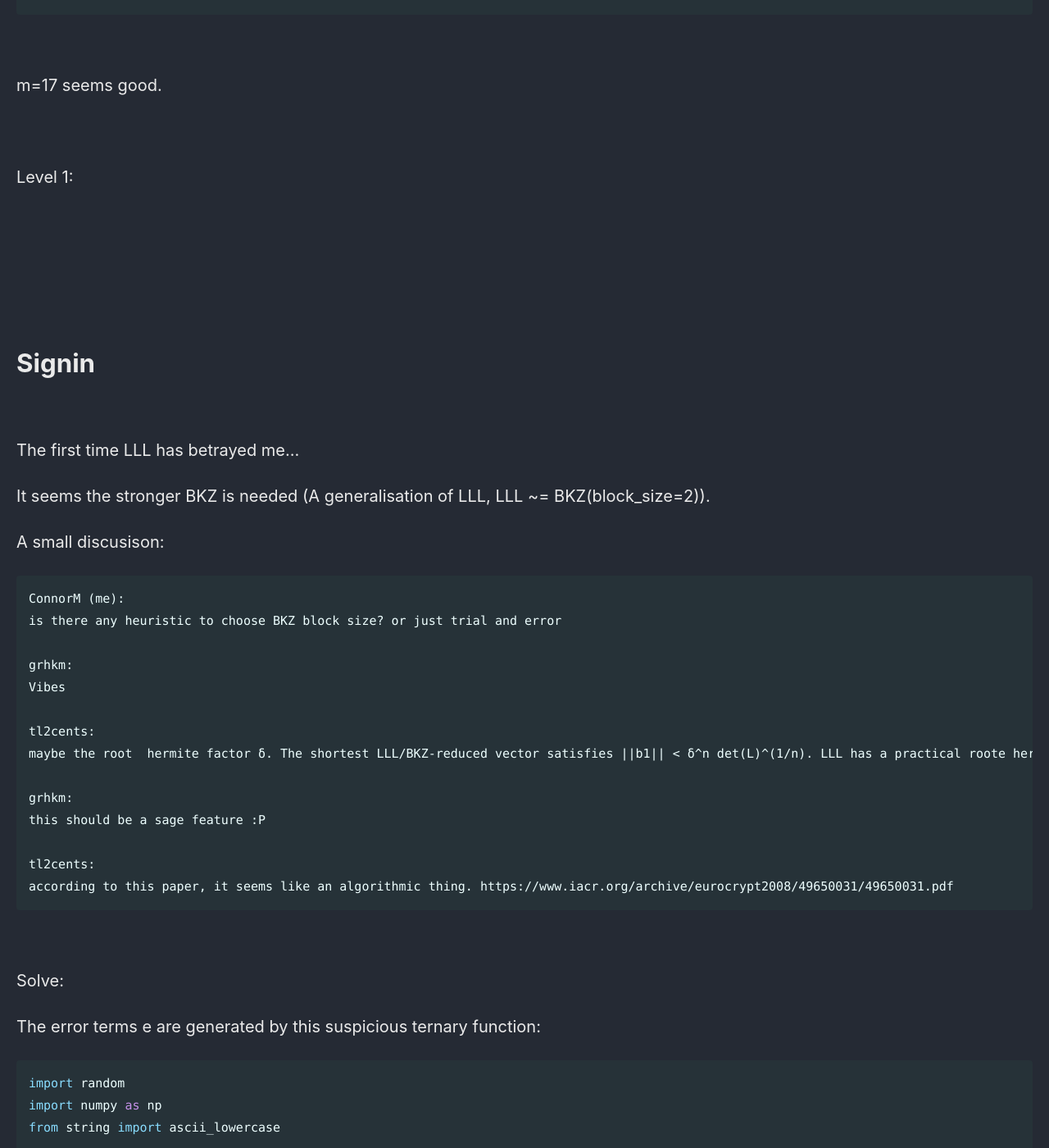
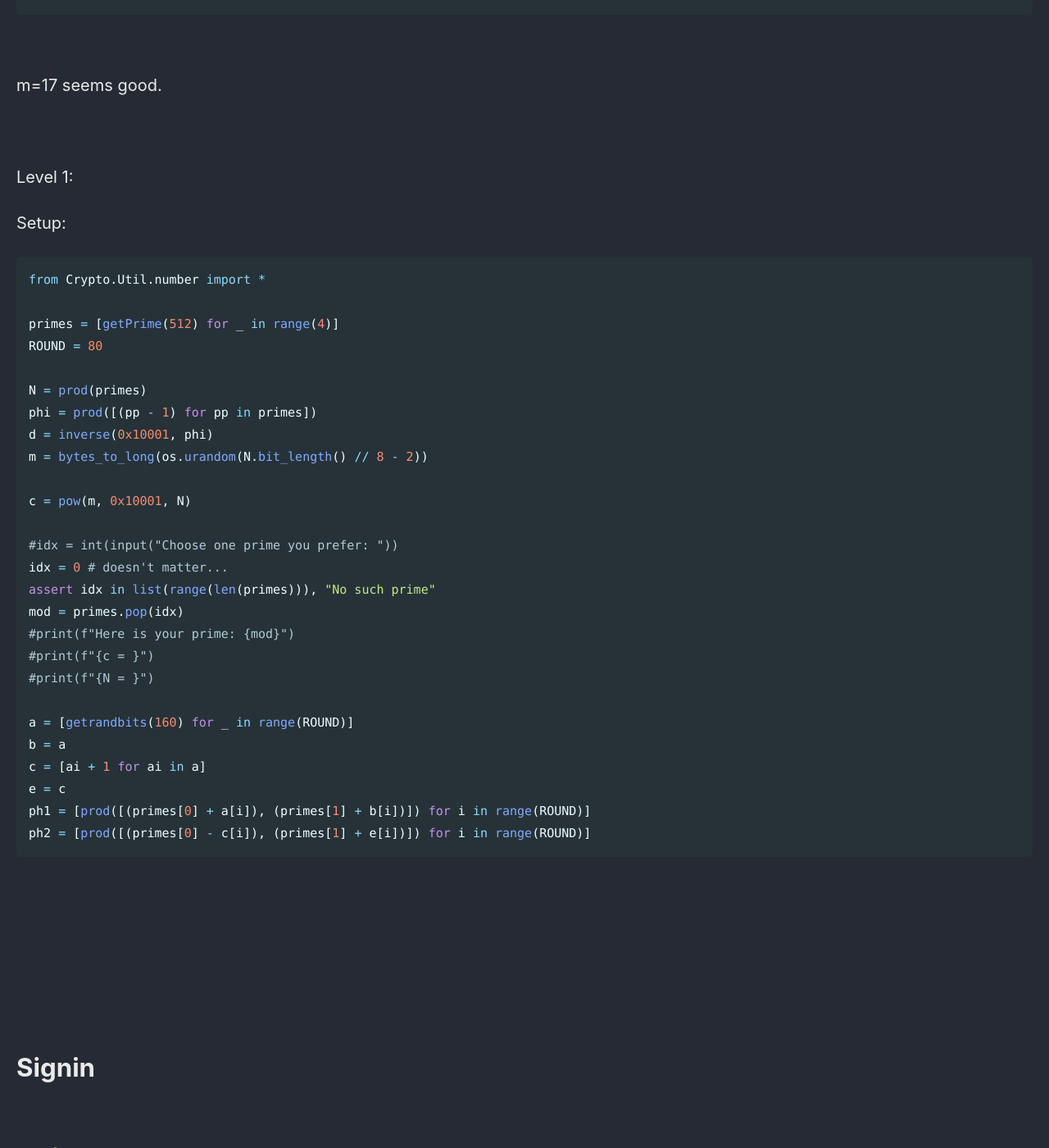
Before and after one commit to Connor-McCartney/Connor-McCartney.github.io, a Jekyll site: the page built from _pages/cryptography/other/0CTF2024.md, in a window 1280 px wide and 1400 px high, scrolled down 4500 px. Shown: the whole window at 82% size. Built offline with Jekyll 4.4.1, drawn with Linux system fonts in a browser that asks for light colours; cached includes are drawn as plain includes.

Commit message:
Update 0CTF2024.md

````diff
--- a/_pages/cryptography/other/0CTF2024.md
+++ b/_pages/cryptography/other/0CTF2024.md
@@ -188,7 +188,38 @@ m=17 seems good.
 
 Level 1:
 
+Setup:
 
+```python
+from Crypto.Util.number import *
+
+primes = [getPrime(512) for _ in range(4)]
+ROUND = 80
+
+N = prod(primes)
+phi = prod([(pp - 1) for pp in primes])
+d = inverse(0x10001, phi)
+m = bytes_to_long(os.urandom(N.bit_length() // 8 - 2))
+
+c = pow(m, 0x10001, N)
+
+#idx = int(input("Choose one prime you prefer: "))
+idx = 0 # doesn't matter...
+assert idx in list(range(len(primes))), "No such prime"
+mod = primes.pop(idx)
+#print(f"Here is your prime: {mod}")
+#print(f"{c = }")
+#print(f"{N = }")
+
+a = [getrandbits(160) for _ in range(ROUND)]
+b = a
+c = [ai + 1 for ai in a]
+e = c
+ph1 = [prod([(primes[0] + a[i]), (primes[1] + b[i])]) for i in range(ROUND)]
+ph2 = [prod([(primes[0] - c[i]), (primes[1] + e[i])]) for i in range(ROUND)]
+```
+
+<br>
 
 
 
````
